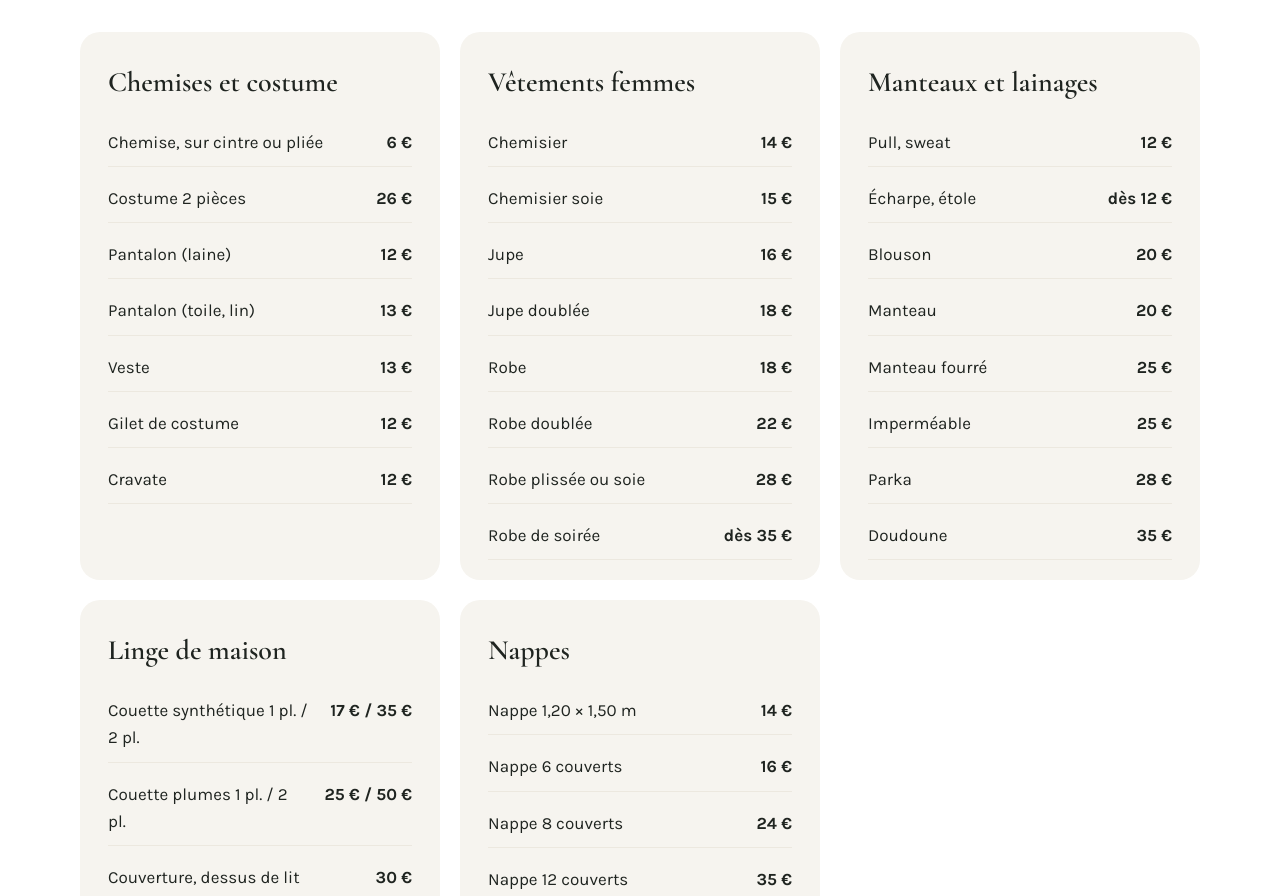
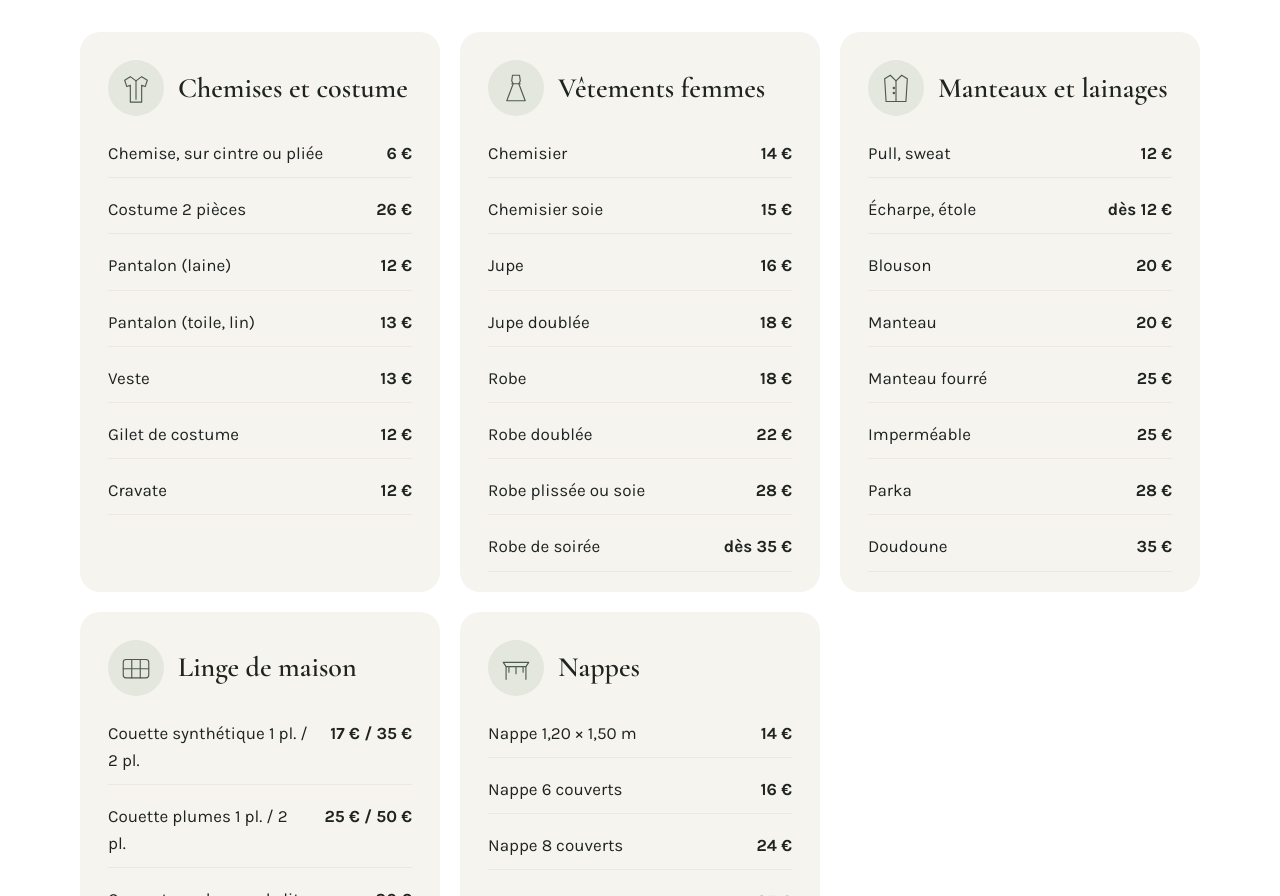
Before and after one commit to bscetbon-star/blanchisserie-tourneur, a plain HTML site: page index.html in a window 1280 px wide. Shown: the part 2570-3466 px from the top of the page. Drawn offline with nearby package versions, Linux system fonts and the light colour scheme.

Commit message:
Icônes des catégories de tarifs
Co-Authored-By: Claude Opus 5.5 <noreply@anthropic.com>
Claude-Session: https://claude.ai/code/session_01HFp6K93YvdVEt6bWad3F78

```diff
--- a/index.html
+++ b/index.html
@@ -143,7 +143,7 @@ a{color:#3F4A3D}a:hover{color:#1F2420}
 </div>
 <div style="display: grid; grid-template-columns: repeat(auto-fit, minmax(300px, 1fr)); gap: 20px">
 <div style="background: #F6F4EF; border-radius: 20px; padding: 28px 28px 20px; display: flex; flex-direction: column; gap: 8px">
-<h3 style="margin: 0 0 6px; font-family: 'Cormorant Garamond', Georgia, serif; font-size: 28px; font-weight: 600">Chemises et costume</h3>
+<div style="display: flex; align-items: center; gap: 14px; margin-bottom: 6px"><div style="width: 56px; height: 56px; flex: none; border-radius: 999px; background: #E3E7DE; display: flex; align-items: center; justify-content: center"><svg aria-hidden="true" width="34" height="34" viewBox="0 0 48 48" fill="none" stroke="#4E5A4B" stroke-width="1.6" stroke-linecap="round" stroke-linejoin="round"><path d="M16 8l8 6 8-6 8 5-3 9-5-2v24H16V20l-5 2-3-9z"></path><path d="M24 14v26"></path></svg></div><h3 style="margin: 0; font-family: 'Cormorant Garamond', Georgia, serif; font-size: 28px; font-weight: 600">Chemises et costume</h3></div>
 <div style="display: flex; justify-content: space-between; align-items: baseline; gap: 16px; padding: 10px 0; border-bottom: 1px solid #ECE8DF"><span>Chemise, sur cintre ou pliée</span><span style="font-weight: 700; white-space: nowrap">6 €</span></div>
 <div style="display: flex; justify-content: space-between; align-items: baseline; gap: 16px; padding: 10px 0; border-bottom: 1px solid #ECE8DF"><span>Costume 2 pièces</span><span style="font-weight: 700; white-space: nowrap">26 €</span></div>
 <div style="display: flex; justify-content: space-between; align-items: baseline; gap: 16px; padding: 10px 0; border-bottom: 1px solid #ECE8DF"><span>Pantalon (laine)</span><span style="font-weight: 700; white-space: nowrap">12 €</span></div>
@@ -153,7 +153,7 @@ a{color:#3F4A3D}a:hover{color:#1F2420}
 <div style="display: flex; justify-content: space-between; align-items: baseline; gap: 16px; padding: 10px 0; border-bottom: 1px solid #ECE8DF"><span>Cravate</span><span style="font-weight: 700; white-space: nowrap">12 €</span></div>
 </div>
 <div style="background: #F6F4EF; border-radius: 20px; padding: 28px 28px 20px; display: flex; flex-direction: column; gap: 8px">
-<h3 style="margin: 0 0 6px; font-family: 'Cormorant Garamond', Georgia, serif; font-size: 28px; font-weight: 600">Vêtements femmes</h3>
+<div style="display: flex; align-items: center; gap: 14px; margin-bottom: 6px"><div style="width: 56px; height: 56px; flex: none; border-radius: 999px; background: #E3E7DE; display: flex; align-items: center; justify-content: center"><svg aria-hidden="true" width="34" height="34" viewBox="0 0 48 48" fill="none" stroke="#4E5A4B" stroke-width="1.6" stroke-linecap="round" stroke-linejoin="round"><path d="M19 6h10l1 8-2 4 9 24H11l9-24-2-4z"></path><path d="M18 18h12"></path></svg></div><h3 style="margin: 0; font-family: 'Cormorant Garamond', Georgia, serif; font-size: 28px; font-weight: 600">Vêtements femmes</h3></div>
 <div style="display: flex; justify-content: space-between; align-items: baseline; gap: 16px; padding: 10px 0; border-bottom: 1px solid #ECE8DF"><span>Chemisier</span><span style="font-weight: 700; white-space: nowrap">14 €</span></div>
 <div style="display: flex; justify-content: space-between; align-items: baseline; gap: 16px; padding: 10px 0; border-bottom: 1px solid #ECE8DF"><span>Chemisier soie</span><span style="font-weight: 700; white-space: nowrap">15 €</span></div>
 <div style="display: flex; justify-content: space-between; align-items: baseline; gap: 16px; padding: 10px 0; border-bottom: 1px solid #ECE8DF"><span>Jupe</span><span style="font-weight: 700; white-space: nowrap">16 €</span></div>
@@ -164,7 +164,7 @@ a{color:#3F4A3D}a:hover{color:#1F2420}
 <div style="display: flex; justify-content: space-between; align-items: baseline; gap: 16px; padding: 10px 0; border-bottom: 1px solid #ECE8DF"><span>Robe de soirée</span><span style="font-weight: 700; white-space: nowrap">dès 35 €</span></div>
 </div>
 <div style="background: #F6F4EF; border-radius: 20px; padding: 28px 28px 20px; display: flex; flex-direction: column; gap: 8px">
-<h3 style="margin: 0 0 6px; font-family: 'Cormorant Garamond', Georgia, serif; font-size: 28px; font-weight: 600">Manteaux et lainages</h3>
+<div style="display: flex; align-items: center; gap: 14px; margin-bottom: 6px"><div style="width: 56px; height: 56px; flex: none; border-radius: 999px; background: #E3E7DE; display: flex; align-items: center; justify-content: center"><svg aria-hidden="true" width="34" height="34" viewBox="0 0 48 48" fill="none" stroke="#4E5A4B" stroke-width="1.6" stroke-linecap="round" stroke-linejoin="round"><path d="M16 6l8 8 8-8 8 5-2 32H10L8 11z"></path><path d="M24 14v29"></path><circle cx="21" cy="24" r="1"></circle><circle cx="21" cy="31" r="1"></circle></svg></div><h3 style="margin: 0; font-family: 'Cormorant Garamond', Georgia, serif; font-size: 28px; font-weight: 600">Manteaux et lainages</h3></div>
 <div style="display: flex; justify-content: space-between; align-items: baseline; gap: 16px; padding: 10px 0; border-bottom: 1px solid #ECE8DF"><span>Pull, sweat</span><span style="font-weight: 700; white-space: nowrap">12 €</span></div>
 <div style="display: flex; justify-content: space-between; align-items: baseline; gap: 16px; padding: 10px 0; border-bottom: 1px solid #ECE8DF"><span>Écharpe, étole</span><span style="font-weight: 700; white-space: nowrap">dès 12 €</span></div>
 <div style="display: flex; justify-content: space-between; align-items: baseline; gap: 16px; padding: 10px 0; border-bottom: 1px solid #ECE8DF"><span>Blouson</span><span style="font-weight: 700; white-space: nowrap">20 €</span></div>
@@ -175,7 +175,7 @@ a{color:#3F4A3D}a:hover{color:#1F2420}
 <div style="display: flex; justify-content: space-between; align-items: baseline; gap: 16px; padding: 10px 0; border-bottom: 1px solid #ECE8DF"><span>Doudoune</span><span style="font-weight: 700; white-space: nowrap">35 €</span></div>
 </div>
 <div style="background: #F6F4EF; border-radius: 20px; padding: 28px 28px 20px; display: flex; flex-direction: column; gap: 8px">
-<h3 style="margin: 0 0 6px; font-family: 'Cormorant Garamond', Georgia, serif; font-size: 28px; font-weight: 600">Linge de maison</h3>
+<div style="display: flex; align-items: center; gap: 14px; margin-bottom: 6px"><div style="width: 56px; height: 56px; flex: none; border-radius: 999px; background: #E3E7DE; display: flex; align-items: center; justify-content: center"><svg aria-hidden="true" width="34" height="34" viewBox="0 0 48 48" fill="none" stroke="#4E5A4B" stroke-width="1.6" stroke-linecap="round" stroke-linejoin="round"><rect x="6" y="12" width="36" height="26" rx="4"></rect><path d="M6 25h36M18 12v26M30 12v26"></path></svg></div><h3 style="margin: 0; font-family: 'Cormorant Garamond', Georgia, serif; font-size: 28px; font-weight: 600">Linge de maison</h3></div>
 <div style="display: flex; justify-content: space-between; align-items: baseline; gap: 16px; padding: 10px 0; border-bottom: 1px solid #ECE8DF"><span>Couette synthétique 1 pl. / 2 pl.</span><span style="font-weight: 700; white-space: nowrap">17 € / 35 €</span></div>
 <div style="display: flex; justify-content: space-between; align-items: baseline; gap: 16px; padding: 10px 0; border-bottom: 1px solid #ECE8DF"><span>Couette plumes 1 pl. / 2 pl.</span><span style="font-weight: 700; white-space: nowrap">25 € / 50 €</span></div>
 <div style="display: flex; justify-content: space-between; align-items: baseline; gap: 16px; padding: 10px 0; border-bottom: 1px solid #ECE8DF"><span>Couverture, dessus de lit</span><span style="font-weight: 700; white-space: nowrap">30 €</span></div>
@@ -186,7 +186,7 @@ a{color:#3F4A3D}a:hover{color:#1F2420}
 <div style="display: flex; justify-content: space-between; align-items: baseline; gap: 16px; padding: 10px 0; border-bottom: 1px solid #ECE8DF"><span>Linge au poids (le kg, 4 kg min.)</span><span style="font-weight: 700; white-space: nowrap">12 €</span></div>
 </div>
 <div style="background: #F6F4EF; border-radius: 20px; padding: 28px 28px 20px; display: flex; flex-direction: column; gap: 8px">
-<h3 style="margin: 0 0 6px; font-family: 'Cormorant Garamond', Georgia, serif; font-size: 28px; font-weight: 600">Nappes</h3>
+<div style="display: flex; align-items: center; gap: 14px; margin-bottom: 6px"><div style="width: 56px; height: 56px; flex: none; border-radius: 999px; background: #E3E7DE; display: flex; align-items: center; justify-content: center"><svg aria-hidden="true" width="34" height="34" viewBox="0 0 48 48" fill="none" stroke="#4E5A4B" stroke-width="1.6" stroke-linecap="round" stroke-linejoin="round"><path d="M6 16h36l-4 6H10z"></path><path d="M10 22v18M38 22v18"></path><path d="M14 22v8M34 22v8M24 22v10"></path></svg></div><h3 style="margin: 0; font-family: 'Cormorant Garamond', Georgia, serif; font-size: 28px; font-weight: 600">Nappes</h3></div>
 <div style="display: flex; justify-content: space-between; align-items: baseline; gap: 16px; padding: 10px 0; border-bottom: 1px solid #ECE8DF"><span>Nappe 1,20 × 1,50 m</span><span style="font-weight: 700; white-space: nowrap">14 €</span></div>
 <div style="display: flex; justify-content: space-between; align-items: baseline; gap: 16px; padding: 10px 0; border-bottom: 1px solid #ECE8DF"><span>Nappe 6 couverts</span><span style="font-weight: 700; white-space: nowrap">16 €</span></div>
 <div style="display: flex; justify-content: space-between; align-items: baseline; gap: 16px; padding: 10px 0; border-bottom: 1px solid #ECE8DF"><span>Nappe 8 couverts</span><span style="font-weight: 700; white-space: nowrap">24 €</span></div>
```
